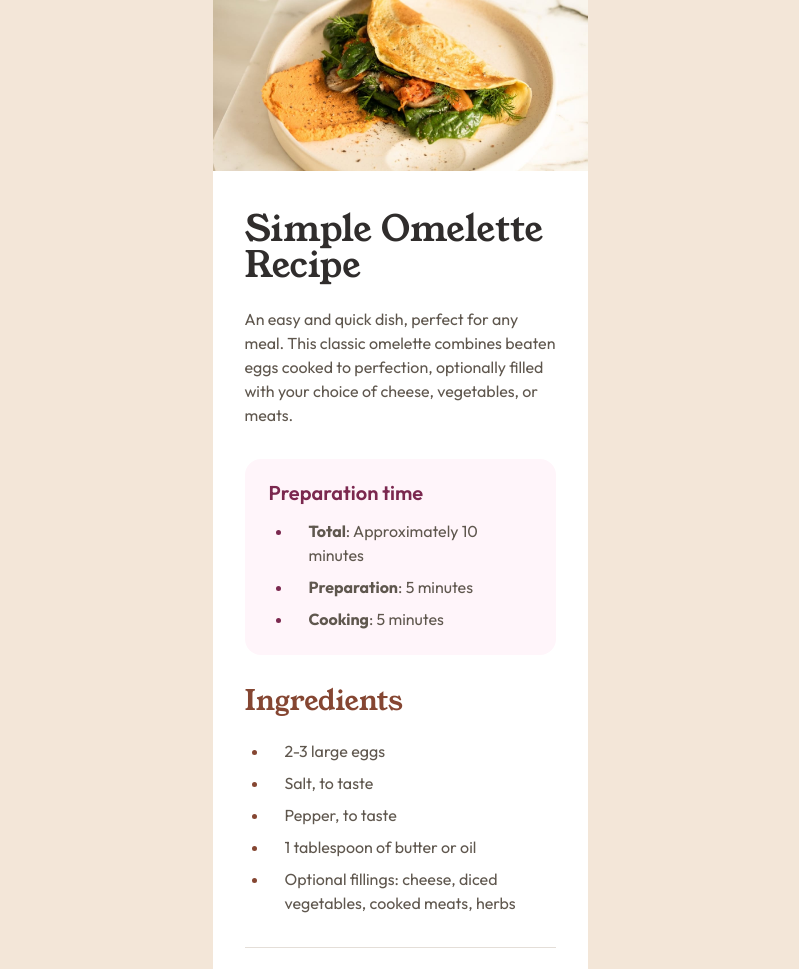
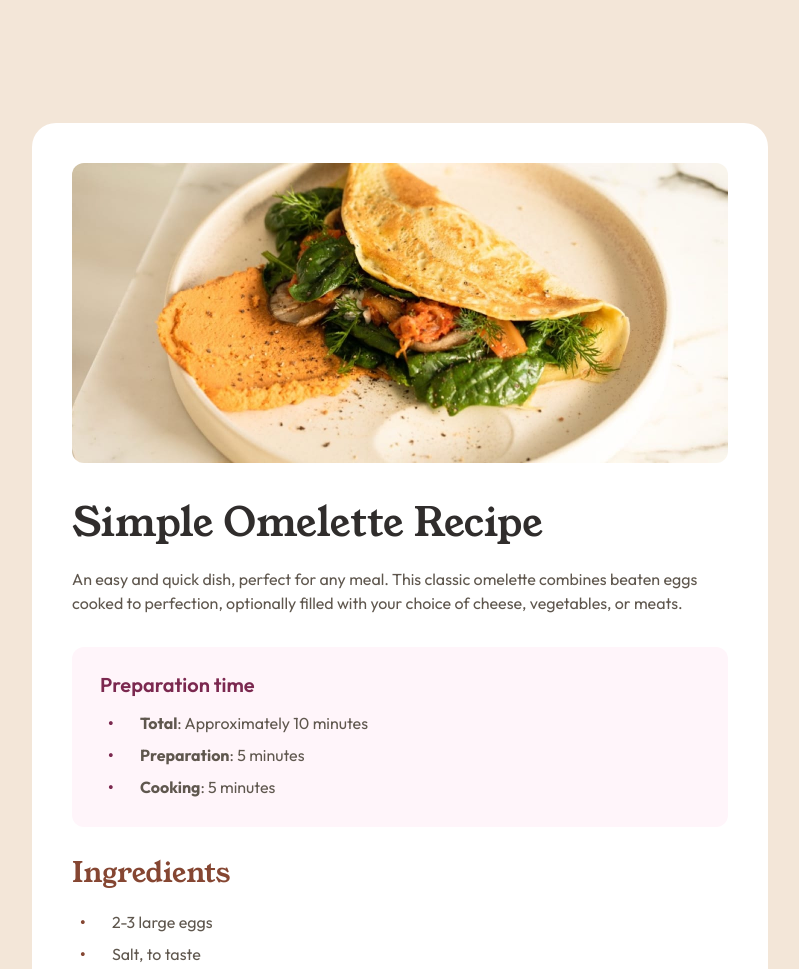
Before and after one commit to levivc/fm-recipe-page, a plain HTML site: page index.html in a window 1536 px wide. Shown: the top 969 px of the page, without its empty margins (368-1167 px from the left). Drawn offline with Linux system fonts and the light colour scheme.

Commit message:
desktop design

```diff
--- a/css/style.css
+++ b/css/style.css
@@ -37,10 +37,12 @@ body {
 }
 
 .main-illustration {
-    width: 100%;
-    display: block;
     padding: 0;
     margin: 0;
+    img {
+        width: 100%;
+        display: block;
+    }
 }
 
 main {
@@ -57,7 +59,7 @@ header {
     section {
         padding: 1.5rem;
         background-color: var(--ui-rose-50);
-        border-radius: 1rem;
+        border-radius: 0.75rem;
         h2 {
             font-family: Outfit, Arial, Helvetica, sans-serif;
             color: var(--ui-rose-800);
@@ -65,14 +67,8 @@ header {
             font-size: 1.25rem;
             padding-bottom: 1rem;
         }
-        li {
-            padding: 0.5rem 0 0 1rem;
-            &::marker {
-                color: var(--ui-rose-800);
-            }
-            &:first-child {
-                padding-top: 0;
-            }
+        li::before {
+            color: var(--ui-rose-800);
         }
     }
 }
@@ -84,20 +80,41 @@ main > * {
 main > section {
     padding: 2rem 0;
     border-bottom: 1px solid var(--ui-stone-150);
+    &:last-child {
+        border-bottom: none;
+        padding-bottom: 1.9rem;
+    }
 }
 
 ul, ol {
     padding-left: 1.5em;
     li {
-        padding: 0.5rem 0 0 1rem;
+        padding-left: 1rem;
+        margin-top: 0.5rem;
         &:first-child {
-            padding-top: 0;
+            margin-top: 0;
         }
         &::marker {
             color: var(--ui-brown-800);
             font-weight: 700;
         }
     }
+}
+
+ul {
+    list-style: none;
+    li {
+        position: relative;
+    }
+    li::before {
+        content: "•";
+        color: var(--ui-brown-800);
+        font-weight: 700;
+        position: absolute;
+        left: -1rem;
+        top: 50%; /* aligns top of the box that conains "•" */
+        transform: translateY(-50%); /* move up half the height of that box */
+   }
 }
 
 h1, h2 {
@@ -139,5 +156,33 @@ table {
     }
 }
 
+@media (min-width: 1440px) {
+    main {
+        width: 736px;
+        margin: 7.66rem auto;
+        border-radius: 1.5rem;
+    }
+
+    .main-illustration {
+        margin: 0 2.5rem;
+        padding-top: 2.5rem;
+        img {
+            border-radius: 0.75rem;
+        }
+    }
+
+    main > * {
+        margin: 0 2.5rem;
+    }
+
+    h1 {
+        font-size: 2.5rem;
+    }
+
+    header section {
+        padding: 1.75rem;
+    }
+}
+
 /* .attribution { font-size: 11px; text-align: center; }
 .attribution a { color: hsl(228, 45%, 44%); } */
--- a/index.html
+++ b/index.html
@@ -12,7 +12,7 @@
 
 <body>
   <main>
-    <img class="main-illustration" src="assets/images/image-omelette.jpeg" alt="Picture of a fluffy, golden omelet, with fillings spilling out in every direction, hmmm delicious...">
+    <div class="main-illustration"><img src="assets/images/image-omelette.jpeg" alt="Picture of a fluffy, golden omelet, with fillings spilling out in every direction, hmmm delicious..."></div>
     <header>
       <h1>Simple Omelette Recipe</h1>
       <p>An easy and quick dish, perfect for any meal. This classic omelette combines beaten eggs cooked to perfection, optionally filled with your choice of cheese, vegetables, or meats.</p>
```
